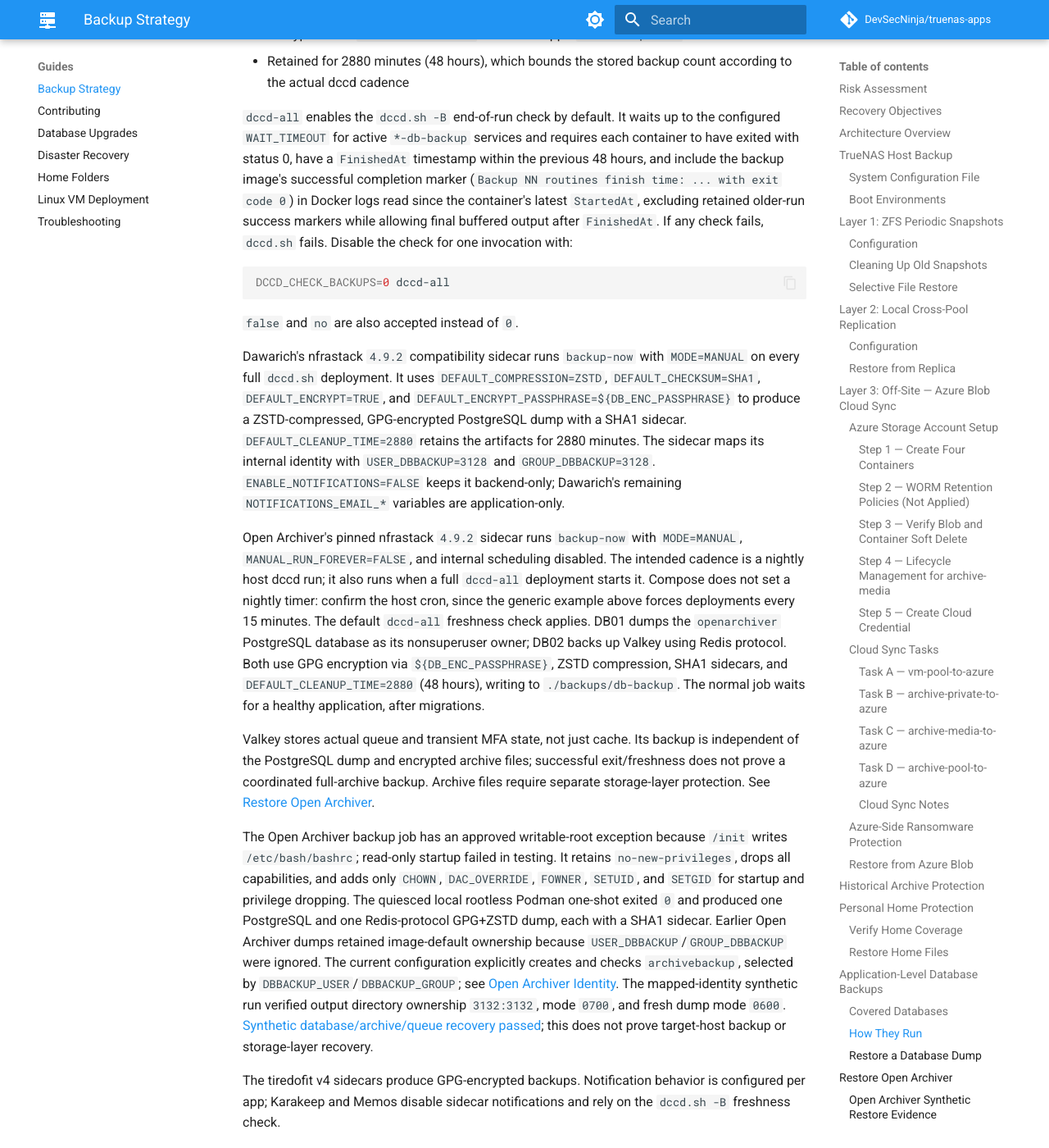
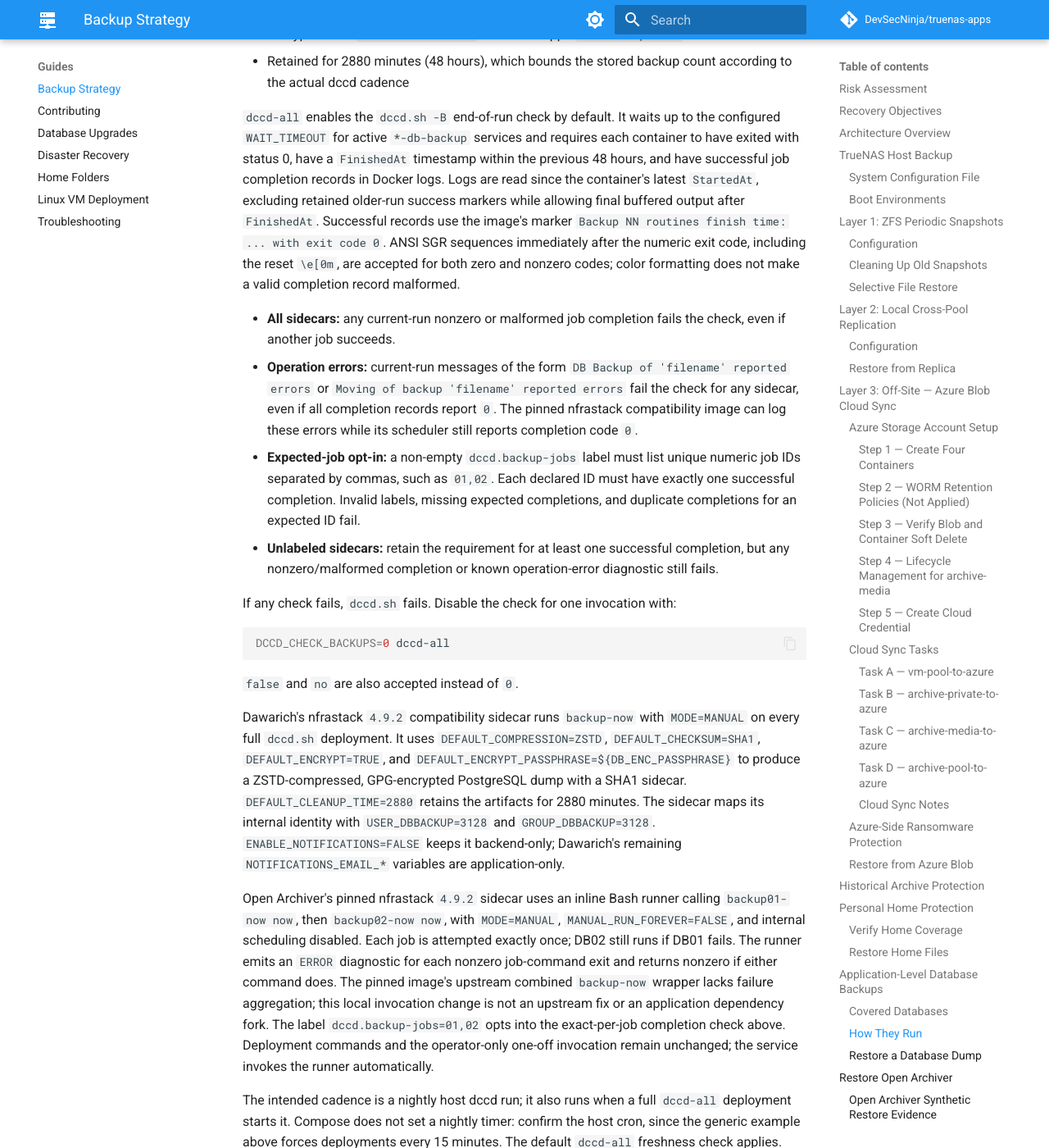
Before and after one commit to DevSecNinja/truenas-apps, an MkDocs documentation site: the page built from docs/BACKUP.md, in a window 1280 px wide and 1400 px high, scrolled down 26811 px. Shown: the whole window at 82% size. Built offline with MkDocs 1.6.1 and Material for MkDocs 9.7.7, drawn with Linux system fonts in a browser that asks for light colours; comment, search, counter and statistics services are not loaded; some of the changed text lies outside the part shown.

Commit message:
fix(open-archiver): propagate each backup job failure
Run both backup helpers once and aggregate failures. Require each declared backup job to report one successful completion, rejecting failed or malformed records and known operation-error diagnostics.

Co-authored-by: Copilot App <223556219+Copilot@users.noreply.github.com>

````diff
--- a/docs/BACKUP.md
+++ b/docs/BACKUP.md
@@ -834,7 +834,8 @@ is not uniform across every path. These are per-engine backups, not atomic
 backups of an entire multi-store application. Open Archiver's
 [earlier synthetic restore passed](#open-archiver-synthetic-restore-evidence);
 it remains an unapproved candidate, and those results do not validate the
-revised init/repair behavior, target-host deployment, or storage-layer recovery.
+revised backup runner/freshness checker, init/repair behavior, target-host
+deployment, or storage-layer recovery.
 
 ### Covered Databases
 
@@ -868,12 +869,31 @@ forced full deployment. Dumps are:
 `dccd-all` enables the `dccd.sh -B` end-of-run check by default. It waits up to
 the configured `WAIT_TIMEOUT` for active `*-db-backup` services and requires
 each container to have exited with status 0, have a `FinishedAt` timestamp
-within the previous 48 hours, and include the backup image's successful
-completion marker (`Backup NN routines finish time: ... with exit code 0`) in
-Docker logs read since the container's latest `StartedAt`, excluding retained
-older-run success markers while allowing final buffered output after
-`FinishedAt`. If any check fails, `dccd.sh` fails. Disable the check for one
-invocation with:
+within the previous 48 hours, and have successful job completion records in
+Docker logs. Logs are read since the container's latest `StartedAt`, excluding
+retained older-run success markers while allowing final buffered output after
+`FinishedAt`. Successful records use the image's marker
+`Backup NN routines finish time: ... with exit code 0`. ANSI SGR sequences
+immediately after the numeric exit code, including the reset `\e[0m`, are
+accepted for both zero and nonzero codes; color formatting does not make a
+valid completion record malformed.
+
+- **All sidecars:** any current-run nonzero or malformed job completion fails
+  the check, even if another job succeeds.
+- **Operation errors:** current-run messages of the form
+  `DB Backup of 'filename' reported errors` or
+  `Moving of backup 'filename' reported errors` fail the check for any sidecar,
+  even if all completion records report `0`. The pinned nfrastack compatibility
+  image can log these errors while its scheduler still reports completion code `0`.
+- **Expected-job opt-in:** a non-empty `dccd.backup-jobs` label must list unique
+  numeric job IDs separated by commas, such as `01,02`. Each declared ID must
+  have exactly one successful completion. Invalid labels, missing expected
+  completions, and duplicate completions for an expected ID fail.
+- **Unlabeled sidecars:** retain the requirement for at least one successful
+  completion, but any nonzero/malformed completion or known operation-error
+  diagnostic still fails.
+
+If any check fails, `dccd.sh` fails. Disable the check for one invocation with:
 
 ```sh
 DCCD_CHECK_BACKUPS=0 dccd-all
@@ -892,8 +912,18 @@ sidecar maps its internal identity with `USER_DBBACKUP=3128` and
 `GROUP_DBBACKUP=3128`. `ENABLE_NOTIFICATIONS=FALSE` keeps it backend-only;
 Dawarich's remaining `NOTIFICATIONS_EMAIL_*` variables are application-only.
 
-Open Archiver's pinned nfrastack `4.9.2` sidecar runs `backup-now` with
+Open Archiver's pinned nfrastack `4.9.2` sidecar uses an inline Bash runner
+calling `backup01-now now`, then `backup02-now now`, with
 `MODE=MANUAL`, `MANUAL_RUN_FOREVER=FALSE`, and internal scheduling disabled.
+Each job is attempted exactly once; DB02 still runs if DB01 fails. The runner
+emits an `ERROR` diagnostic for each nonzero job-command exit and returns
+nonzero if either command does. The pinned image's upstream combined
+`backup-now` wrapper lacks failure aggregation; this local invocation change
+is not an upstream fix or an application dependency fork.
+The label `dccd.backup-jobs=01,02` opts into the
+exact-per-job completion check above. Deployment commands and the operator-only
+one-off invocation remain unchanged; the service invokes the runner automatically.
+
 The intended cadence is a nightly host dccd run; it also runs when a full
 `dccd-all` deployment starts it. Compose does not set a nightly timer:
 confirm the host cron, since the generic example above forces deployments
@@ -924,7 +955,8 @@ explicitly creates and checks `archivebackup`, selected by
 The mapped-identity synthetic run verified output directory ownership
 `3132:3132`, mode `0700`, and fresh dump mode `0600`.
 [Synthetic database/archive/queue recovery passed](#open-archiver-synthetic-restore-evidence);
-this does not prove target-host backup or storage-layer recovery.
+these historical results predate the runner/checker changes and do not prove
+target-host backup or storage-layer recovery.
 
 The tiredofit v4 sidecars produce GPG-encrypted backups. Notification behavior
 is configured per app; Karakeep and Memos disable sidecar notifications and
@@ -1150,9 +1182,14 @@ unverified under [issue #789](https://github.com/DevSecNinja/truenas-apps/issues
 The following outcomes were verified on **2026-09-27** against the earlier
 implementation and the still-pinned published derivative. No production
 credentials were used. They predate the app-role gate, non-recursive routine
-init/explicit repair mode, and Dockerfile/publication workflow revisions;
-they do not validate those changes. Revised image source has not yet been
-published or runtime tested, and real Entra configuration/checks remain pending.
+init/explicit repair mode, Dockerfile/publication workflow revisions, and
+backup runner/freshness-checker changes; they do not validate those changes.
+Revised image source has not yet been published or runtime tested, and real
+Entra configuration/checks remain pending.
+
+Mixed-outcome shell tests and checker mocks are separate regression checks,
+not real-container backup or restore evidence. No real-container backup run
+or new restore is recorded for the runner/checker changes.
 
 | Check                     | Verified outcome                                                                                                                                                                                                                                                                                                                                                                                         |
 | ------------------------- | -------------------------------------------------------------------------------------------------------------------------------------------------------------------------------------------------------------------------------------------------------------------------------------------------------------------------------------------------------------------------------------------------------- |
@@ -1215,7 +1252,10 @@ alone do not perform these steps.
    sudo docker compose --project-name ix-open-archiver -f compose.yaml run --rm --no-deps open-archiver-db-backup
    ```
 
-   Require exit status zero and successful DB01 **and** DB02 completion logs.
+   The service automatically invokes the per-job runner. Require exit status
+   zero and exactly one successful completion for each job (`01` and `02`),
+   with no nonzero or malformed completion records or known dump/output-move
+   error diagnostics.
    A removed one-off container is not the named container inspected by the
    normal dccd freshness check; retain its reviewed, secret-free run evidence.
 4. While application writes remain blocked, capture matching quiesced
````
Also changed, not shown: other parts of docs/BACKUP.md (+5 -4 lines), services/open-archiver/README.md (+45 -25 lines), 4 other files.
